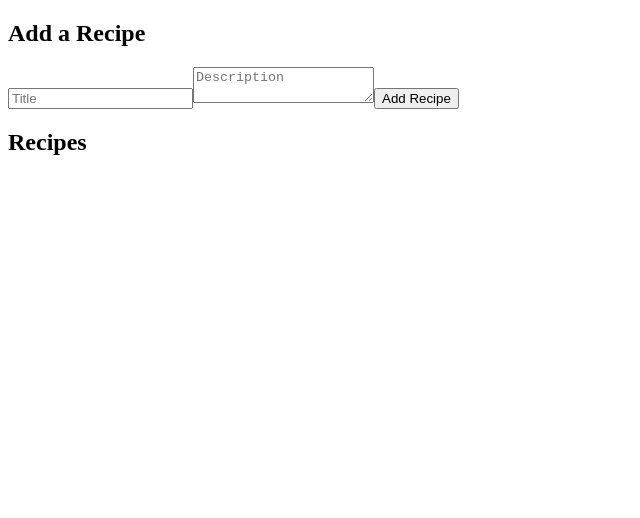
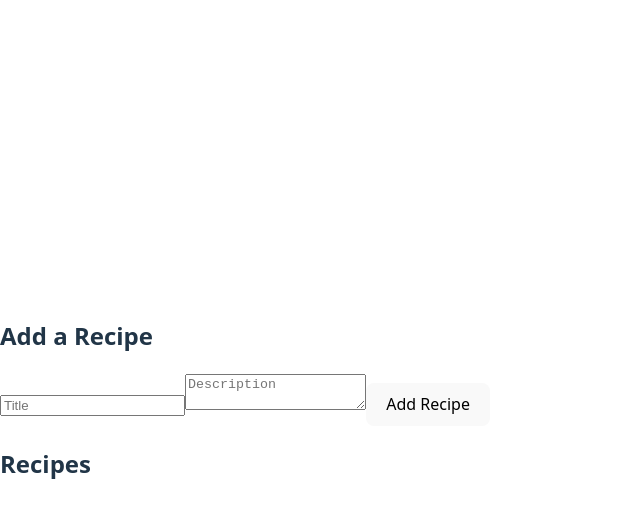
Before and after one commit to nahi-dev/alx-fe-reactjs, a React (Vite) app in the folder recipe-sharing-app/: page / in a window 1280 px wide. Shown: the top 518 px of the page, without its empty margins (0-640 px from the left). Built offline with nearby package versions, Linux system fonts and the light colour scheme.

Commit message:
Add BrowserRouter, Routes, and Route inside App.jsx

```diff
--- a/recipe-sharing-app/src/App.jsx
+++ b/recipe-sharing-app/src/App.jsx
@@ -1,12 +1,25 @@
+import React from "react";
+import { BrowserRouter, Routes, Route } from "react-router-dom";
+import RecipeDetails from "./components/RecipeDetails";
 import RecipeList from "./components/RecipeList";
 import AddRecipeForm from "./components/AddRecipeForm";
 
 function App() {
   return (
-    <div>
-      <AddRecipeForm />
-      <RecipeList />
-    </div>
+    <BrowserRouter>
+      <Routes>
+        <Route
+          path="/"
+          element={
+            <>
+              <AddRecipeForm />
+              <RecipeList />
+            </>
+          }
+        />
+        <Route path="/recipes/:id" element={<RecipeDetails />} />
+      </Routes>
+    </BrowserRouter>
   );
 }
 
--- a/recipe-sharing-app/src/main.jsx
+++ b/recipe-sharing-app/src/main.jsx
@@ -1,15 +1,10 @@
-// src/main.jsx
 import React from "react";
 import ReactDOM from "react-dom/client";
-import { BrowserRouter, Routes, Route } from "react-router-dom";
 import App from "./App";
-import RecipeDetails from "./components/RecipeDetails";
+import "./index.css";
 
 ReactDOM.createRoot(document.getElementById("root")).render(
-  <BrowserRouter>
-    <Routes>
-      <Route path="/" element={<App />} />
-      <Route path="/recipes/:id" element={<RecipeDetails />} />
-    </Routes>
-  </BrowserRouter>
+  <React.StrictMode>
+    <App />
+  </React.StrictMode>
 );
```
